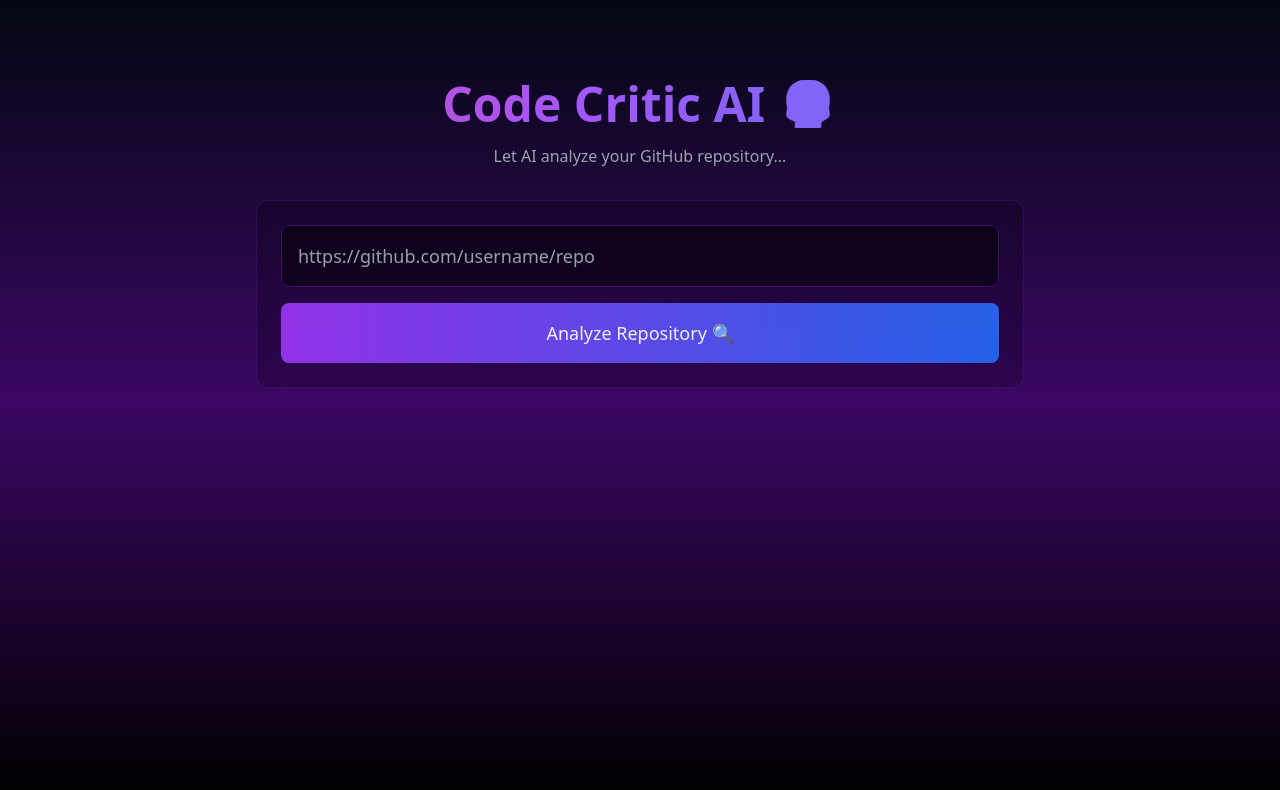
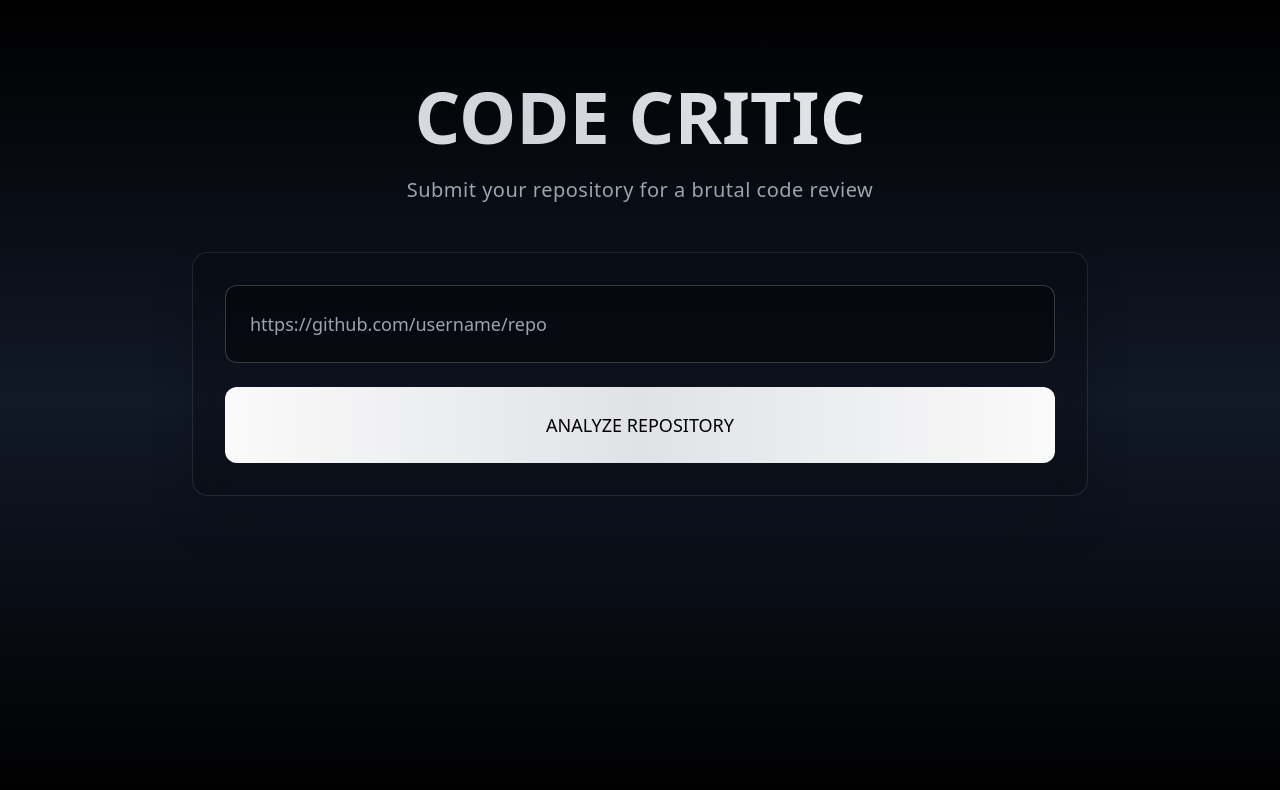
Before and after one commit to Xensen008/roast-repo, a React (Vite) app in the folder frontend/: page / in a window 1280 px wide. Shown: the top 790 px of the page. Built offline with nearby package versions, Linux system fonts and the light colour scheme.

Commit message:
code improved and ui changes

```diff
--- a/frontend/src/components/RepoAnalyzer.tsx
+++ b/frontend/src/components/RepoAnalyzer.tsx
@@ -6,7 +6,6 @@
   const [repoUrl, setRepoUrl] = useState('')
   const [loading, setLoading] = useState(false)
   const [readmeLoading, setReadmeLoading] = useState(false)
-  const [analysis, setAnalysis] = useState<any>(null)
   const [roast, setRoast] = useState<string | null>(null)
   const [generatedReadme, setGeneratedReadme] = useState<string | null>(null)
 
@@ -16,9 +15,14 @@
 
     try {
       const data = await analyzeRepository(repoUrl)
-      setAnalysis(data.analysis)
       setRoast(data.roast)
-      toast.success('Roast served! 🔥')
+      toast.success('Analysis complete', {
+        style: {
+          background: '#000',
+          color: '#fff',
+          border: '1px solid rgba(255,255,255,0.1)'
+        }
+      });
     } catch (error) {
       toast.error(error instanceof Error ? error.message : 'Failed to roast')
     } finally {
@@ -40,63 +44,64 @@
   }
 
   return (
-    <div className="min-h-screen bg-gradient-to-b from-gray-950 via-purple-950 to-black text-gray-100 p-4">
-      <div className="max-w-3xl mx-auto pt-16 space-y-8">
+    <div className="min-h-screen bg-gradient-to-b from-black via-gray-900 to-black text-white p-4">
+      <div className="max-w-4xl mx-auto pt-16 space-y-12">
         {/* Hero */}
-        <div className="text-center space-y-4">
-          <h1 className="text-5xl font-bold bg-gradient-to-r from-red-500 via-purple-500 to-blue-500 bg-clip-text text-transparent animate-gradient">
-            Code Critic AI 💀
+        <div className="text-center space-y-6 animate-fade-in">
+          <h1 className="text-7xl font-bold bg-gradient-to-r from-white via-gray-300 to-white bg-clip-text text-transparent animate-gradient">
+            CODE CRITIC
           </h1>
-          <p className="text-gray-400">Let AI analyze your GitHub repository...</p>
+          <p className="text-gray-400 text-xl font-light tracking-wide">
+            Submit your repository for a brutal code review
+          </p>
         </div>
 
         {/* Input */}
-        <div className="glass p-6 rounded-xl border border-purple-800/30 animate-pulse-slow">
-          <form onSubmit={handleAnalyze} className="space-y-4">
+        <div className="glass border border-white/10 p-8 rounded-2xl backdrop-blur-lg shadow-2xl animate-fade-in">
+          <form onSubmit={handleAnalyze} className="space-y-6">
             <input
               type="text"
               value={repoUrl}
               onChange={(e) => setRepoUrl(e.target.value)}
               placeholder="https://github.com/username/repo"
-              className="w-full p-4 rounded-lg bg-black/50 border border-purple-800/50 focus:border-purple-500 outline-none text-lg"
+              className="w-full p-6 rounded-xl bg-black/40 border border-white/20 focus:border-white/40 outline-none text-lg transition-all duration-300 hover:border-white/30"
             />
             <button
               type="submit"
               disabled={loading}
-              className="w-full p-4 rounded-lg bg-gradient-to-r from-purple-600 to-blue-600 hover:from-purple-500 hover:to-blue-500 transition-all disabled:opacity-50 text-lg font-medium"
+              className="w-full p-6 rounded-xl bg-gradient-to-r from-white via-gray-200 to-white text-black text-lg font-medium disabled:opacity-50 transition-all duration-300 hover:shadow-lg hover:shadow-white/10 animate-pulse-slow"
             >
-              {loading ? 'Analyzing...' : 'Analyze Repository 🔍'}
+              {loading ? 'ANALYZING...' : 'ANALYZE REPOSITORY'}
             </button>
           </form>
         </div>
 
         {/* Results */}
         {roast && (
-          <div className="space-y-6 animate-fade-in">
-            <div className="glass p-6 rounded-xl border border-red-800/30 transform hover:scale-[1.02] transition-all">
-              <h2 className="text-2xl font-bold mb-4 bg-gradient-to-r from-red-400 to-purple-400 bg-clip-text text-transparent">
-                AI's Verdict 🎭
+          <div className="space-y-8 animate-fade-in">
+            <div className="glass border border-white/10 p-8 rounded-2xl backdrop-blur-lg shadow-2xl">
+              <h2 className="text-3xl font-bold mb-6 bg-gradient-to-r from-white to-gray-300 bg-clip-text text-transparent">
+                ANALYSIS COMPLETE
               </h2>
-              <p className="text-xl text-gray-300 leading-relaxed whitespace-pre-wrap">{roast}</p>
+              <p className="text-xl text-gray-300 leading-relaxed">{roast}</p>
 
-              {analysis && !analysis.has_readme && (
-                <div className="mt-6 p-4 rounded-lg bg-black/30 border border-red-800/30">
-                  <p className="text-red-400 mb-3">⚠️ No README found! Are you serious?</p>
+              <div className="mt-8 pt-8 border-t border-white/10">
                 <button
                   onClick={handleGenerateReadme}
                   disabled={readmeLoading}
-                    className="w-full p-3 rounded-lg bg-gradient-to-r from-red-600 to-purple-600 hover:opacity-90 transition-all disabled:opacity-50"
+                  className="w-full p-6 rounded-xl bg-white/5 text-white border border-white/20 disabled:opacity-50 transition-all duration-300 hover:bg-white/10 hover:border-white/30"
                 >
-                    {readmeLoading ? 'Generating...' : 'Generate a README (since you cant) 📝'}
+                  {readmeLoading ? 'GENERATING README...' : 'GENERATE PROPER README'}
                 </button>
               </div>
-              )}
             </div>
 
             {generatedReadme && (
-              <div className="glass p-6 rounded-xl border border-purple-800/30">
-                <h2 className="text-xl font-bold mb-4 text-purple-400">Here's a Proper README 📝</h2>
-                <pre className="text-gray-300 leading-relaxed whitespace-pre-wrap bg-black/30 p-6 rounded-lg overflow-auto">
+              <div className="glass border border-white/10 p-8 rounded-2xl backdrop-blur-lg shadow-2xl animate-fade-in">
+                <h2 className="text-3xl font-bold mb-6 bg-gradient-to-r from-white to-gray-300 bg-clip-text text-transparent">
+                  GENERATED README
+                </h2>
+                <pre className="text-gray-300 leading-relaxed whitespace-pre-wrap bg-black/50 p-8 rounded-xl border border-white/5">
                   {generatedReadme}
                 </pre>
               </div>
```
Also changed, not shown: 1 other file (tests, documents, lock files or other folders). Lines whose indentation alone changed are shown as unchanged.
